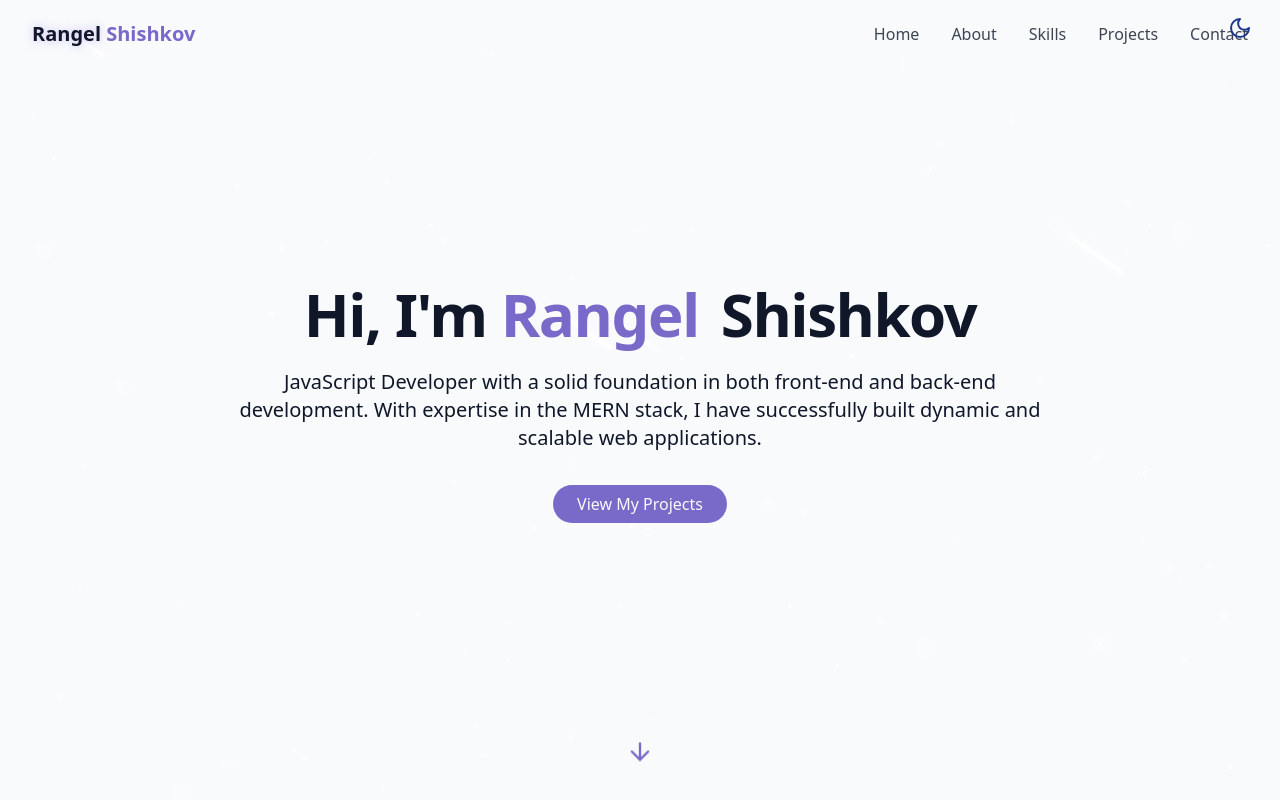
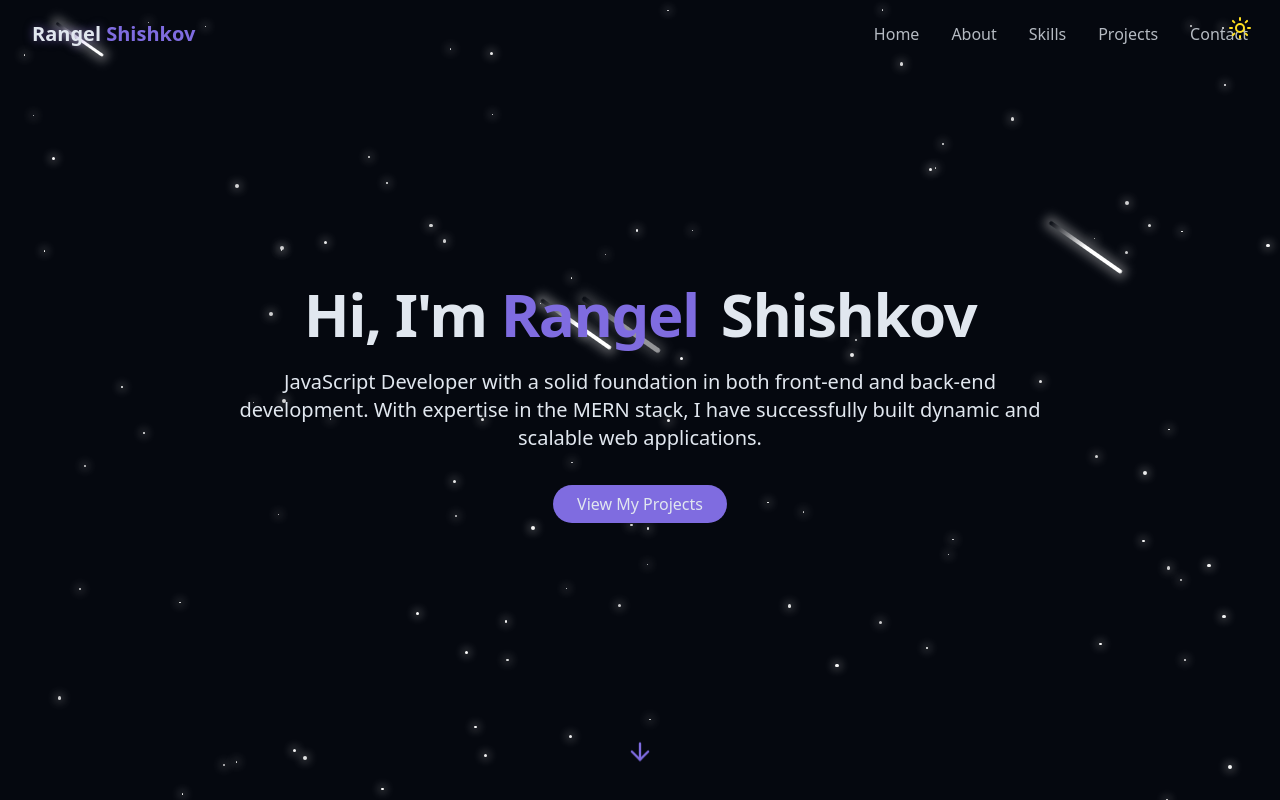
Before and after one commit to RangelShishkov/Portfolio, a React (Vite) app: page / in a window 1280 px wide. Shown: the top 800 px of the page. Built offline with nearby package versions, Linux system fonts and the light colour scheme.

Commit message:
set default theme to dark

```diff
--- a/src/components/ThemeToggle.jsx
+++ b/src/components/ThemeToggle.jsx
@@ -7,12 +7,15 @@ export const ThemeToggle = () => {
 
   useEffect(() => {
     const storedTheme = localStorage.getItem("theme");
-    if (storedTheme == "dark") {
+    if (storedTheme === "dark" || !storedTheme) {
       setIsDarkMode(true);
       document.documentElement.classList.add("dark");
+      if (!storedTheme) {
+        localStorage.setItem("theme", "dark");
+      }
     } else {
-      localStorage.setItem("theme", "light");
       setIsDarkMode(false);
+      document.documentElement.classList.remove("dark");
     }
   }, []);
 
```
